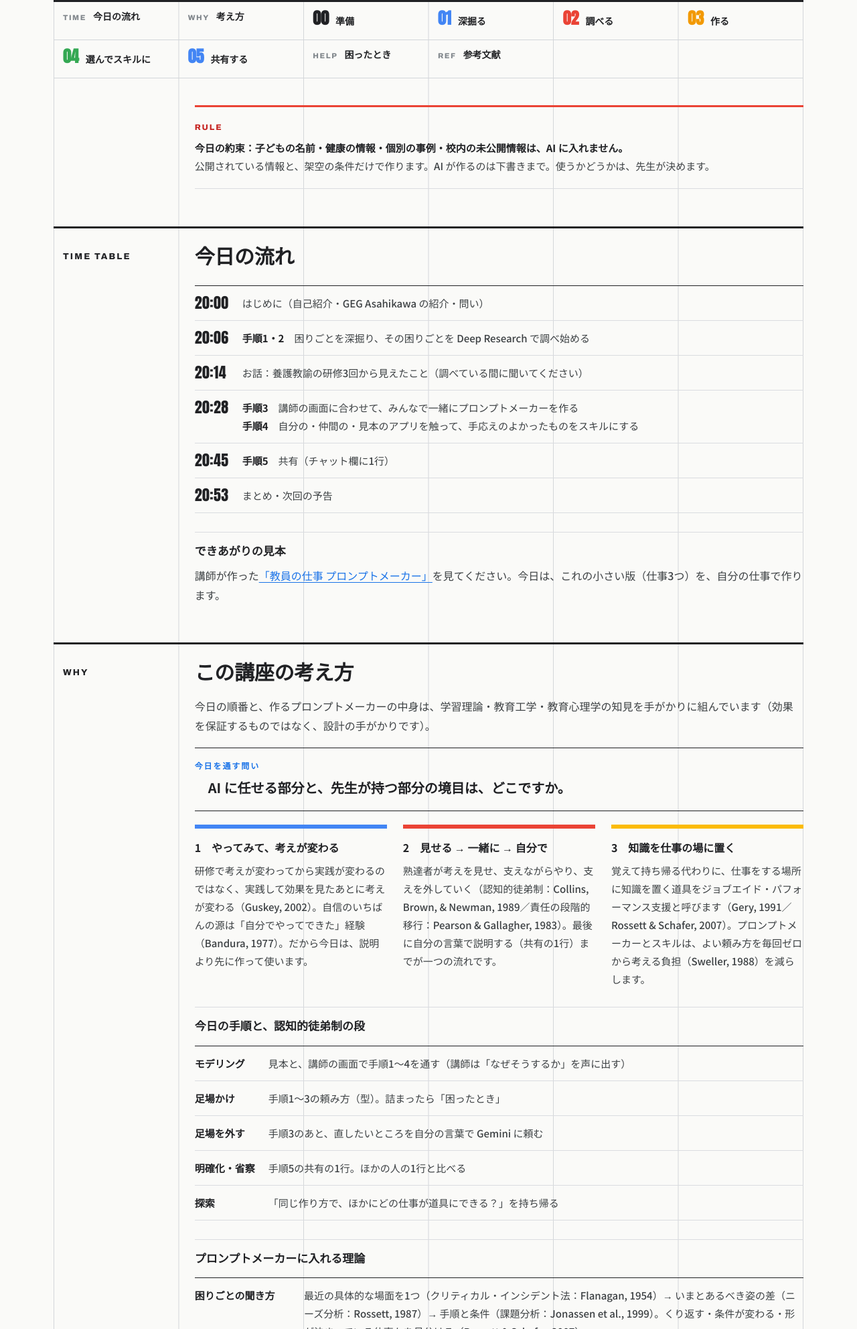
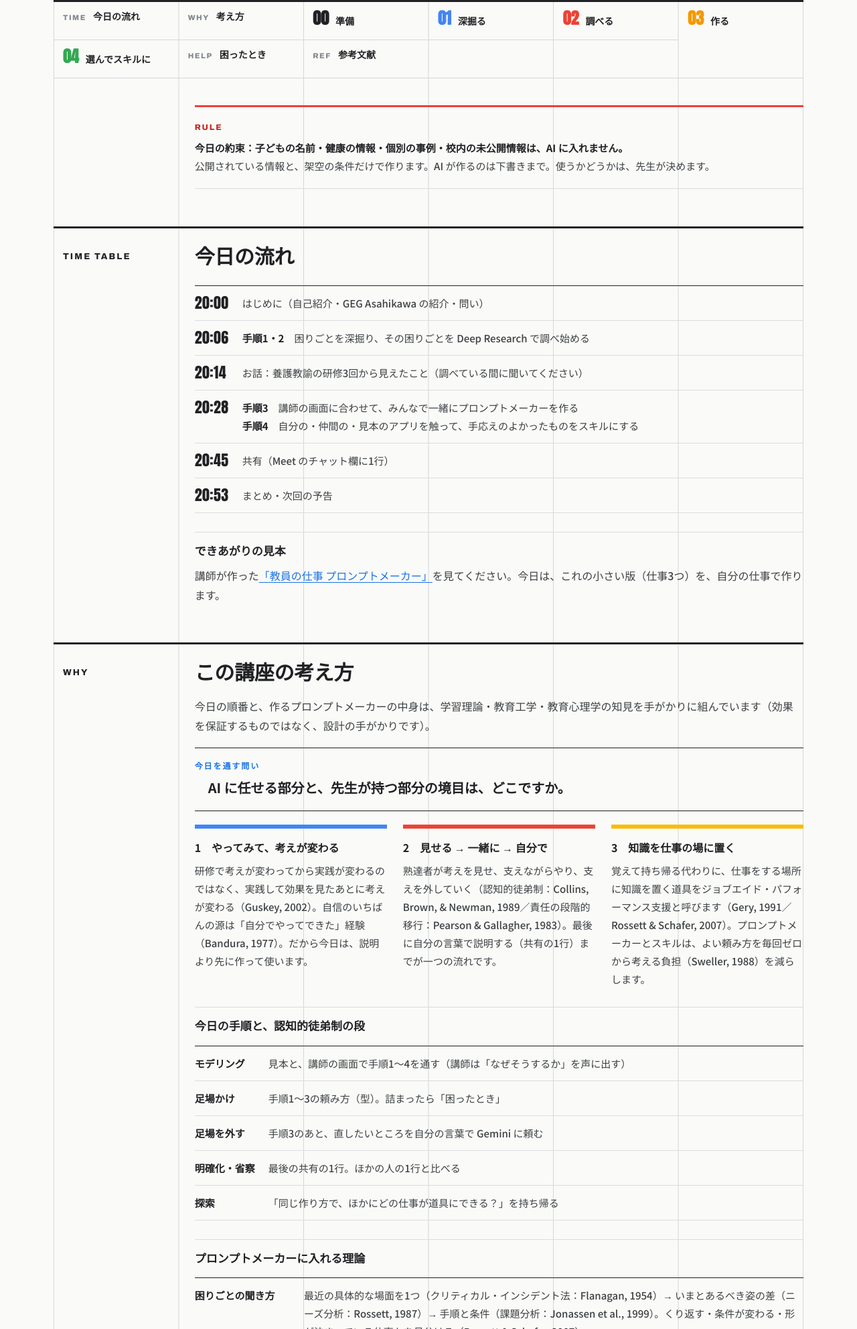
Before and after one commit to KTS-0513/geg-prompt-maker, a plain HTML site: page index.html in a window 1280 px wide. Shown: the part 816-2800 px from the top of the page at 67% size. Drawn offline with Linux system fonts and the light colour scheme.

Commit message:
手順5（共有）を外した（11/26 本人）

```diff
--- a/index.html
+++ b/index.html
@@ -67,7 +67,7 @@ section>.head{grid-column:1/-1;display:grid;grid-template-columns:calc(100%/6) 2
 .head .word{font-family:var(--lab);font-weight:800;font-size:13px;letter-spacing:.16em;color:var(--c);padding-bottom:6px}
 .head h2{grid-column:3}
 .head .time{grid-column:3;font-family:var(--jp);font-weight:700;font-size:13px;color:var(--muted);margin-top:4px}
-#s1,nav li:nth-child(4){--c:var(--blue)}#s2,nav li:nth-child(5){--c:var(--red)}#s3,nav li:nth-child(6){--c:var(--yellow-d)}#s4,nav li:nth-child(7){--c:var(--green)}#s5,nav li:nth-child(8){--c:var(--blue)}
+#s1,nav li:nth-child(4){--c:var(--blue)}#s2,nav li:nth-child(5){--c:var(--red)}#s3,nav li:nth-child(6){--c:var(--yellow-d)}#s4,nav li:nth-child(7){--c:var(--green)}
 .note{font-size:14px;color:var(--muted);margin-top:12px}
 table{border-collapse:collapse;width:100%;font-size:15px;margin-top:6px;border-top:1px solid var(--ink)}
 th,td{border-bottom:1px solid var(--line);padding:12px 8px 12px 0;text-align:left;vertical-align:top}
@@ -139,7 +139,6 @@ section>*{grid-column:2}section>.head{grid-column:1/-1}.head>*,.head h2,.head .t
 <li><a href="#s2"><span class="no">02</span>調べる</a></li>
 <li><a href="#s3"><span class="no">03</span>作る</a></li>
 <li><a href="#s4"><span class="no">04</span>選んでスキルに</a></li>
-<li><a href="#s5"><span class="no">05</span>共有する</a></li>
 <li><a href="#help"><span class="word">HELP</span>困ったとき</a></li>
 <li><a href="#refs"><span class="word">REF</span>参考文献</a></li>
 </ol></nav>
@@ -154,7 +153,7 @@ section>*{grid-column:2}section>.head{grid-column:1/-1}.head>*,.head h2,.head .t
 <tr><th>20:06</th><td><b>手順1・2</b>　困りごとを深掘り、その困りごとを Deep Research で調べ始める</td></tr>
 <tr><th>20:14</th><td>お話：養護教諭の研修3回から見えたこと（調べている間に聞いてください）</td></tr>
 <tr><th>20:28</th><td><b>手順3</b>　講師の画面に合わせて、みんなで一緒にプロンプトメーカーを作る<br><b>手順4</b>　自分の・仲間の・見本のアプリを触って、手応えのよかったものをスキルにする</td></tr>
-<tr><th>20:45</th><td><b>手順5</b>　共有（チャット欄に1行）</td></tr>
+<tr><th>20:45</th><td>共有（Meet のチャット欄に1行）</td></tr>
 <tr><th>20:53</th><td>まとめ・次回の予告</td></tr>
 </table>
 <h3>できあがりの見本</h3>
@@ -175,7 +174,7 @@ section>*{grid-column:2}section>.head{grid-column:1/-1}.head>*,.head h2,.head .t
 <tr><th>モデリング</th><td>見本と、講師の画面で手順1〜4を通す（講師は「なぜそうするか」を声に出す）</td></tr>
 <tr><th>足場かけ</th><td>手順1〜3の頼み方（型）。詰まったら「困ったとき」</td></tr>
 <tr><th>足場を外す</th><td>手順3のあと、直したいところを自分の言葉で Gemini に頼む</td></tr>
-<tr><th>明確化・省察</th><td>手順5の共有の1行。ほかの人の1行と比べる</td></tr>
+<tr><th>明確化・省察</th><td>最後の共有の1行。ほかの人の1行と比べる</td></tr>
 <tr><th>探索</th><td>「同じ作り方で、ほかにどの仕事が道具にできる？」を持ち帰る</td></tr>
 </table>
 <h3>プロンプトメーカーに入れる理論</h3>
@@ -350,17 +349,8 @@ D. 先生が確かめる点（3〜5個）
 <div><b>C　画面が出ないとき</b>指示の文を Google ドキュメントか Keep に保存。次から貼るだけで同じように使える。</div>
 </div>
 <p class="note">Gem は、個人のアカウントでは2026年11月17日から新しく作れなくなり、スキルに移りました。学校のアカウントでは、スキルが順に使えるようになっている途中です（2026年11月21日確認）。</p>
-</section>
-
-<section id="s5">
-<div class="head"><span class="no">05</span><h2>共有する</h2><span class="time">8分</span></div>
-<p>Meet のチャット欄に1行で書いてください。</p>
-<div class="prompt"><div class="prompt-head">書き方の例<button type="button" data-copy="p5" class="sub">コピー</button></div>
-<pre id="p5">〔何の仕事〕のプロンプトメーカーを作った。理論の視点は〔　〕を選んで、〔何が変わった〕。校内の〔だれ〕に渡したい。</pre></div>
-<p class="status" role="status" aria-live="polite"></p>
 <p class="note">作ったアプリは、Canvas の「共有」から同じ学校の先生に渡せます（学校の設定によります）。スキルは、Gemini のスキルの画面からメールアドレスを指定して共有します。</p>
 </section>
-
 <section id="help">
 <div class="head"><span class="word">HELP</span><h2>困ったとき</h2></div>
 <table>
```
